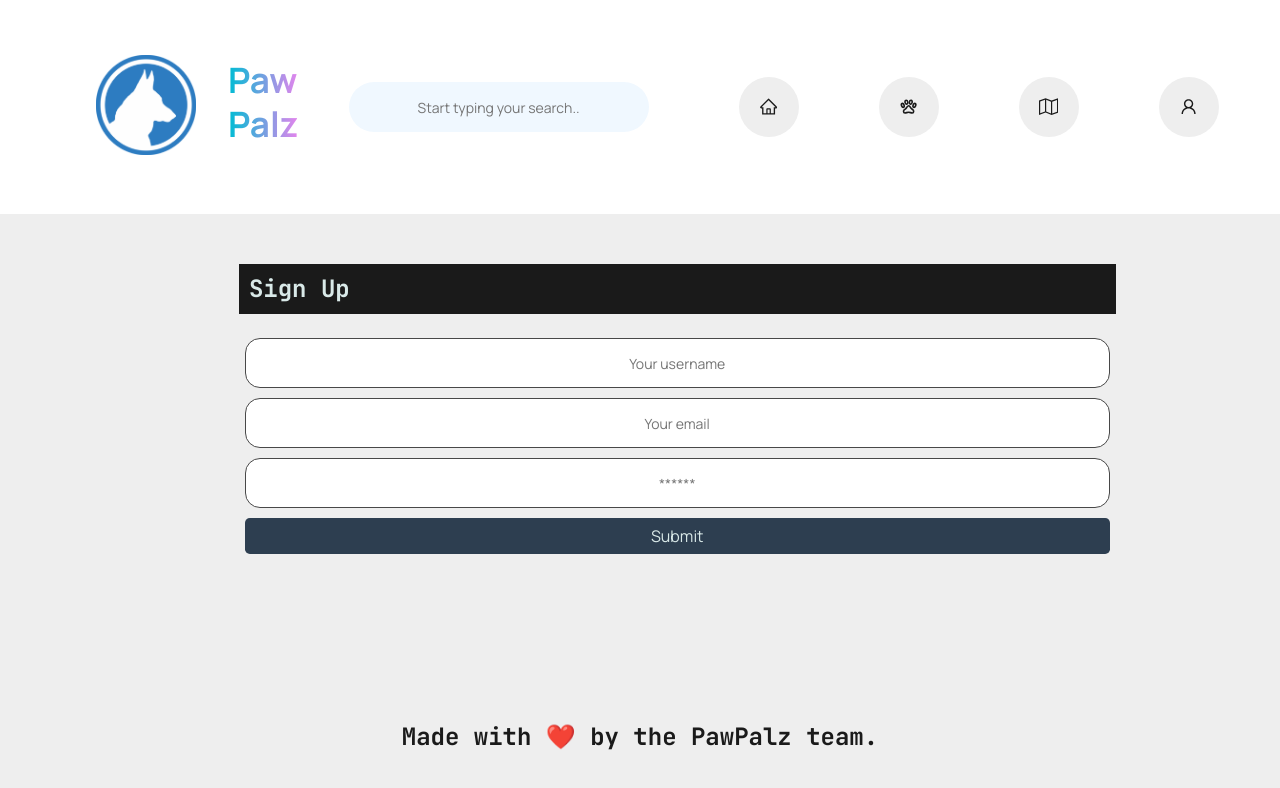
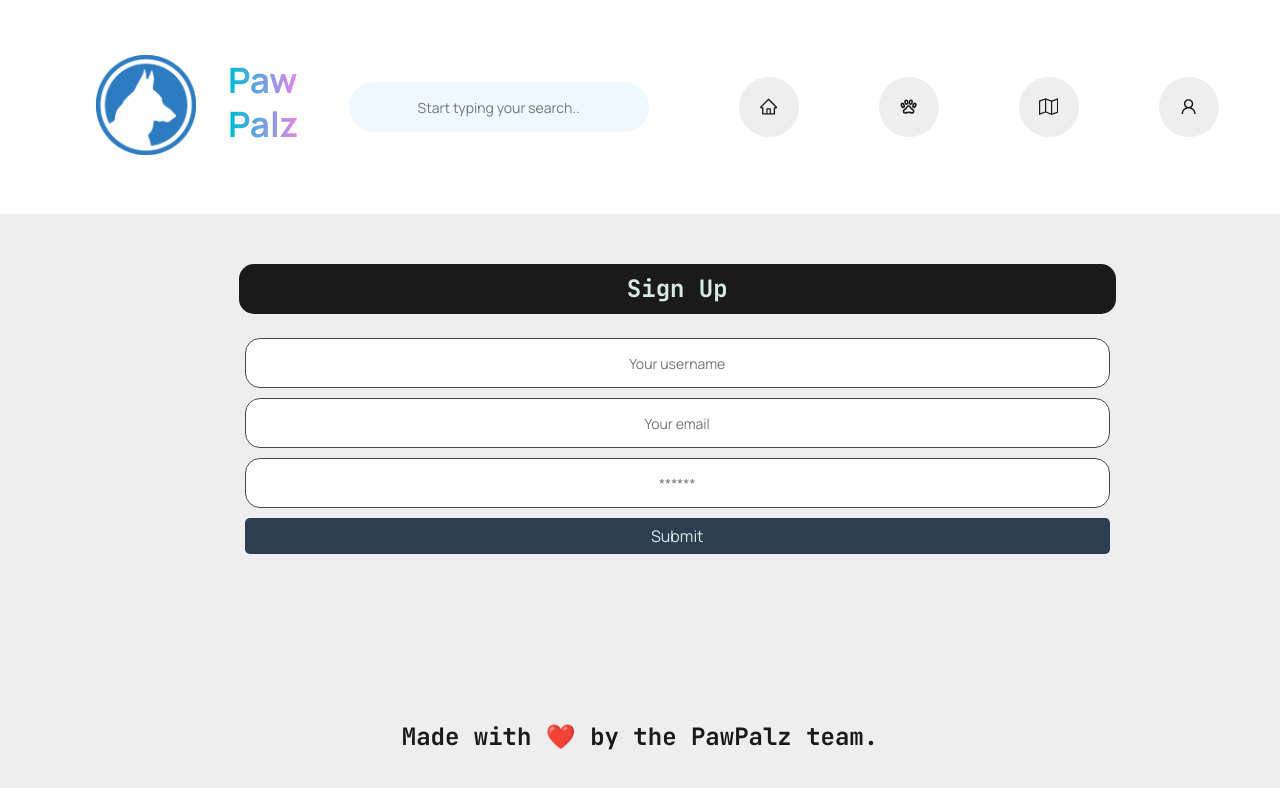
Before and after one commit to rarellano5280/PawPalz, a React (Create React App) app in the folder client/: page /signup in a window 1280 px wide. Shown: the top 788 px of the page. Built offline with nearby package versions, Linux system fonts and the light colour scheme.

Commit message:
added styling to post list

```diff
--- a/client/src/app.css
+++ b/client/src/app.css
@@ -73,6 +73,12 @@ a {
     border-radius: 50px !important;
 }
 
+.paw__post-list{
+    background: white;
+    border-radius: 50px !important;
+    padding: 2rem;
+}
+
 .paw__header-content {
     flex: 1;
     display: flex;
--- a/client/src/components/PostList/index.js
+++ b/client/src/components/PostList/index.js
@@ -10,14 +10,14 @@ const PostList = ({ posts, title }) => {
       <h3>{title}</h3>
       {posts &&
         posts.map((post) => (
-          <div key={post._id} className="card mb-3">
-            <h4 className="card-header bg-primary text-light p-2 m-0">
+          <div key={post._id} className='card card-rounded paw__post-list section__padding'>
+            <h4 className="card-header card-rounded p-2 m-0">
               {post.postAuthor} <br />
               <span style={{ fontSize: '1rem' }}>
                 had this post on {post.createdAt}
               </span>
             </h4>
-            <div className="card-body bg-light p-2">
+            <div className="">
               <p>{post.postText}</p>
             </div>
           </div>
--- a/client/src/index.css
+++ b/client/src/index.css
@@ -1113,7 +1113,9 @@ a:hover {
 
 .card .card-header {
   padding: 0.375rem;
-  background-color: #2d3e50;
+  text-align: center;
+  border-radius: 15px !important;
+  background-color: #489df1;
   color: #d9e9e8;
 }
 
--- a/client/src/pages/Home.js
+++ b/client/src/pages/Home.js
@@ -48,7 +48,7 @@ const Home = () => {
           {loading ? (
             <div>Loading...</div>
           ) : (
-            <PostList posts={posts} title="Some Feed for Post(s)..." />
+            <PostList posts={posts} title="What are your Palz saying..." />
           )}
         </div>
       </div>
```
Also changed, not shown: 1 other file (tests, documents, lock files or other folders).
